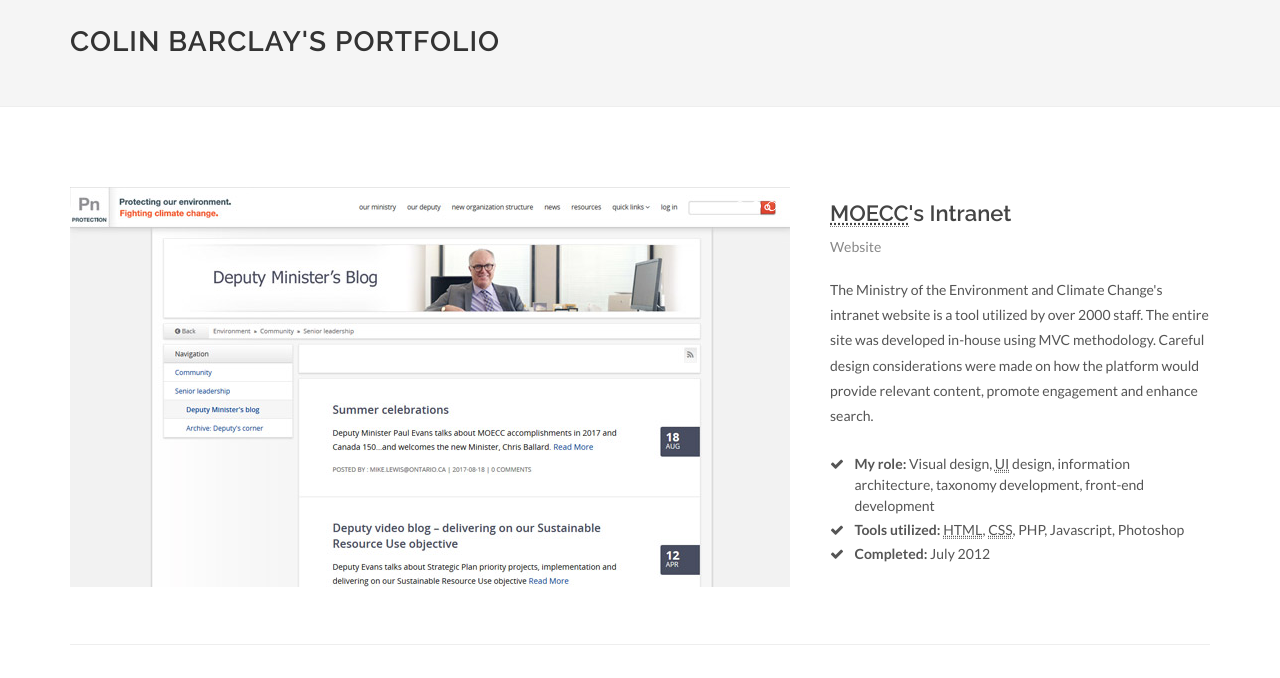
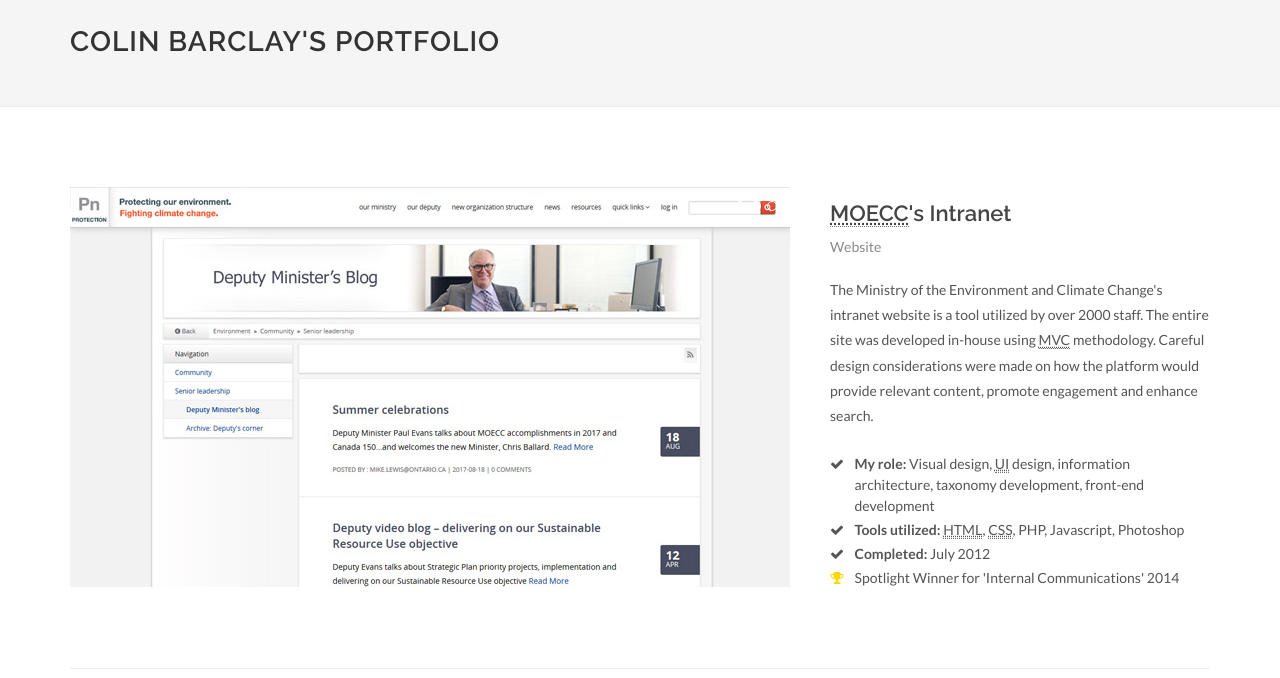
Before and after one commit to cbarclay/cbarclay.github.io, a plain HTML site: page index.html in a window 1280 px wide. Shown: the part 122-800 px from the top of the page. Drawn offline with Linux system fonts and the light colour scheme.

Commit message:
added award

```diff
--- a/index.html
+++ b/index.html
@@ -42,7 +42,7 @@
 
 				<div class="container clearfix">
 
-					<div id="primary-menu-trigger"><i class="icon-reorder"></i></div>
+				  <!-- <div id="primary-menu-trigger"><i class="icon-reorder"></i></div> -->
 
 					<!-- Logo
 					============================================= -->
@@ -140,11 +140,12 @@
 							<div class="portfolio-desc">
 								<h3><abbr title="Ministry of the Environment and Climate Change">MOECC</abbr>'s Intranet</h3>
 								<span>Website</span>
-								<p>The Ministry of the Environment and Climate Change's intranet website is a tool utilized by over 2000 staff. The entire site was developed in-house using MVC methodology. Careful design considerations were made on how the platform would provide relevant content, promote engagement and enhance search.</p>
+								<p>The Ministry of the Environment and Climate Change's intranet website is a tool utilized by over 2000 staff. The entire site was developed in-house using <abbr title="Model-view-controller">MVC</abbr> methodology. Careful design considerations were made on how the platform would provide relevant content, promote engagement and enhance search.</p>
 								<ul class="iconlist">
 									<li><i class="icon-ok"></i> <strong>My role:</strong> Visual design, <abbr title="User interface">UI</abbr> design, information architecture, taxonomy development, front-end development</li>
 									<li><i class="icon-ok"></i> <strong>Tools utilized:</strong> <abbr title="Hypertext Markup Language">HTML</abbr>, <abbr title="Cascading Style Sheets">CSS</abbr>, PHP, Javascript, Photoshop</li>
 									<li><i class="icon-ok"></i> <strong>Completed:</strong> July 2012</li>
+                                    <li><i class="icon-trophy" style="color: gold"></i> Spotlight Winner for 'Internal Communications' 2014</li>
 
 								</ul>
 								<!-- <a href="portfolio-single.html" class="button button-3d noleftmargin">Launch Project</a> -->
```
